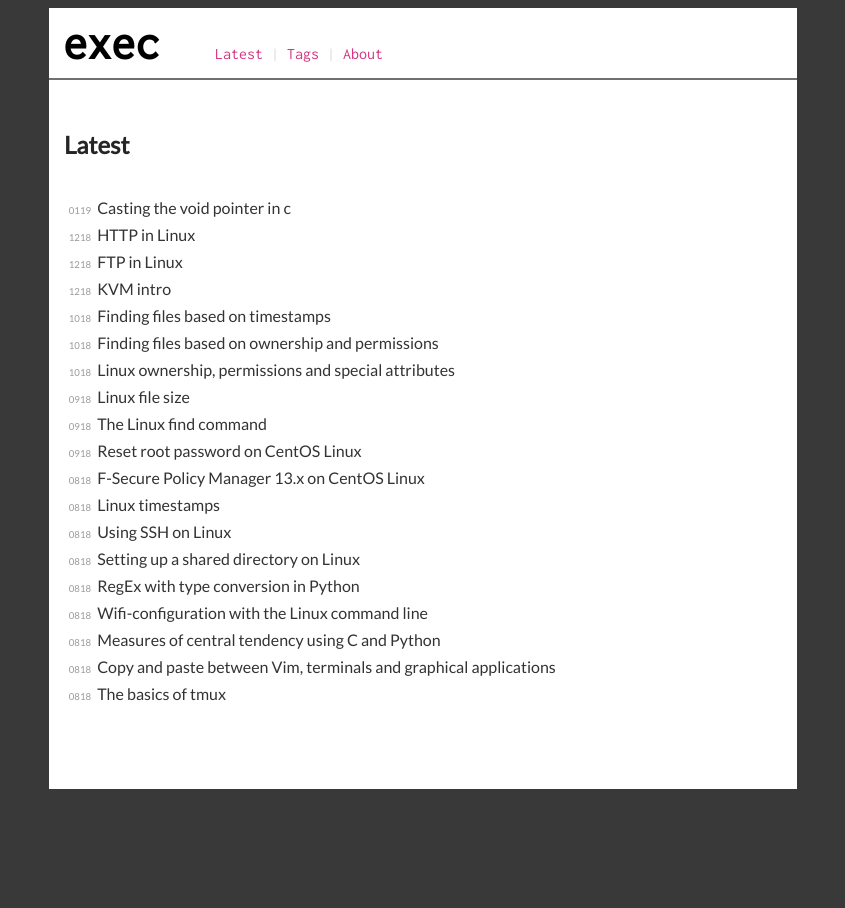
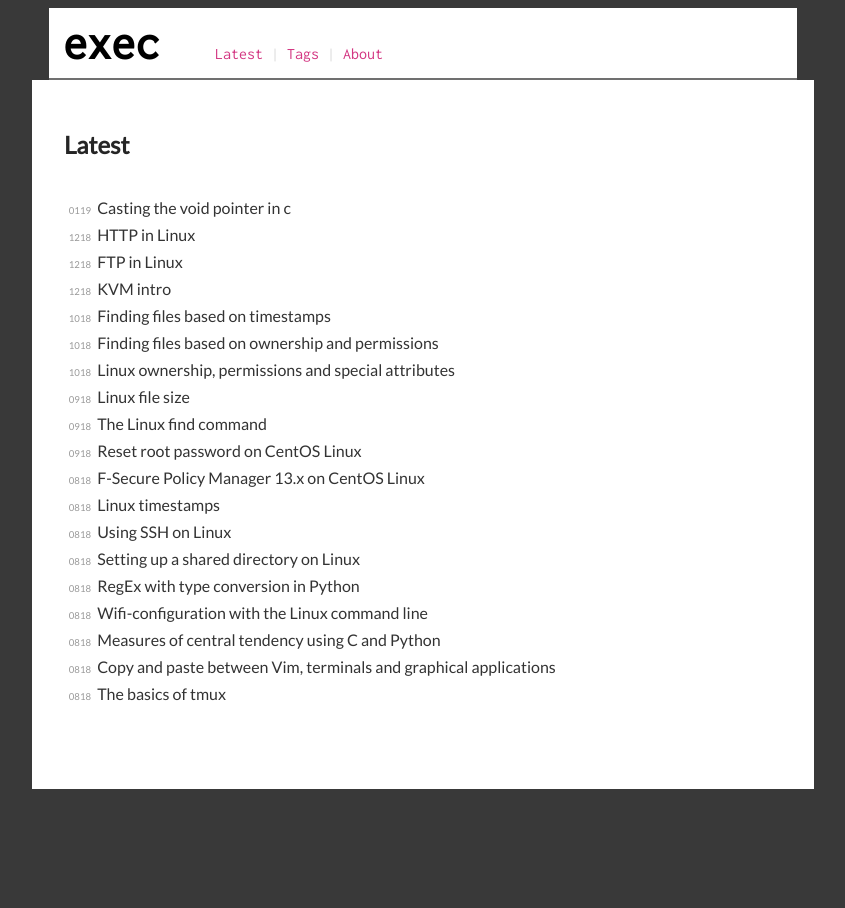
Before and after one commit to execas/execas.github.io, a Jekyll site: the page built from index.html, in a window 1280 px wide. Shown: the whole page, without its empty margins (217-1062 px from the left). Built offline with Jekyll 4.4.1, drawn with Linux system fonts in a browser that asks for light colours.

Commit message:
Update execas.css

```diff
--- a/css/execas.css
+++ b/css/execas.css
@@ -15,7 +15,7 @@ body {
 }
 
 #wrapper {
-     padding: 30px 15px 70px 15px;
+     padding: 30px 32px 70px 32px;
      max-width: 718px;
      background-color: #ffffff;
      margin: 0 auto;
```
